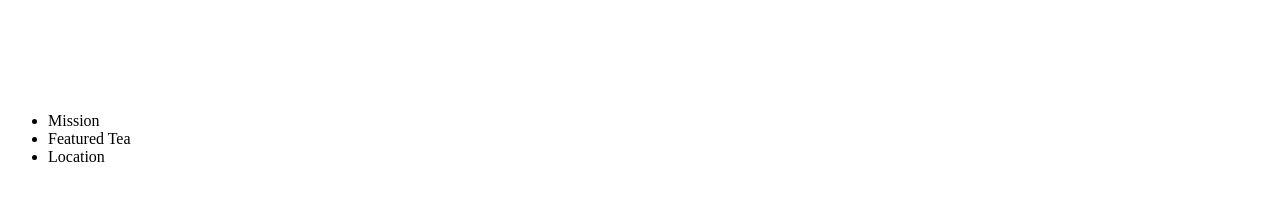
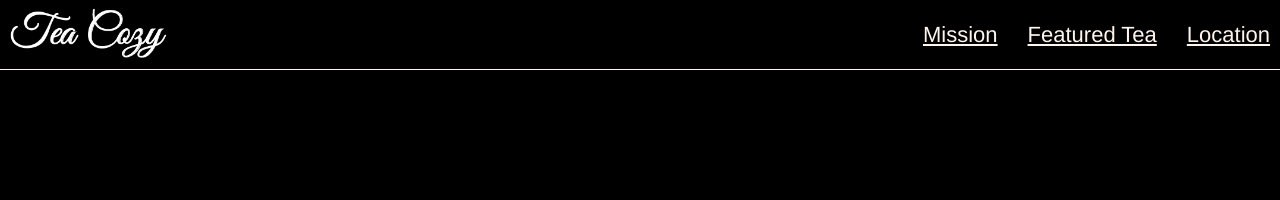
Before and after one commit to adi-igit/Tea-Cozy, a plain HTML site: page index.html in a window 1280 px wide. Drawn offline with Linux system fonts and the light colour scheme.

Commit message:
Add header tag in index.html

```diff
--- a/index.html
+++ b/index.html
@@ -1,22 +1,34 @@
 <!DOCTYPE html>
 <html lang="en">
   <head>
-  <meta charset="UTF-8">
-  <meta name="viewport" content="width=device-width, initial-scale=1.0">
+    <meta charset="UTF-8" />
+    <meta name="viewport" content="width=device-width, initial-scale=1.0" />
+    <link rel="stylesheet" href="style.css">
     <title>Tea Cozy</title>
   </head>
   <body>
+    <div class="bg-main"> <!-- bg-main replacement for body in order apply styles not on body -->
+      <!-- Header -->
       <header>
         <div>
-      <img src="images/img-tea-cozy-logo.png" alt="logo" title="logo" class="logo">
+          <img
+            src="images/img-tea-cozy-logo.png"
+            alt="logo"
+            title="logo"
+            class="logo"
+          />
         </div>
         <nav>
-      <ul>
-        <li><a>Mission</a></li>
-        <li><a>Featured Tea</a></li>
-        <li><a>Location</a></li>
+          <ul class="nav-ul">
+            <li><a href="#">Mission</a></li>
+            <li><a href="#">Featured Tea</a></li>
+            <li><a href="#">Location</a></li>
           </ul>
         </nav>
       </header>
+      <main>
+        <!-- Hero section -->
+      </main>
+    </div>
   </body>
 </html>
--- a/style.css
+++ b/style.css
@@ -7,4 +7,42 @@ html,
 body,
 :root {
   height: 100%;
+  font-family: Helvetica, sans-serif;
 }
+
+.bg-main {
+  height: 100%;
+  background-color: black;
+  color: seashell;
+  text-align: center;
+}
+
+a{
+  text-decoration: underline;
+  color: inherit;
+  font-size: 22px;
+}
+
+header{
+  position: fixed;
+  top: 0;
+  left: 0;
+  right: 0;
+  height: 69px;
+  display: flex;
+  justify-content: space-between;
+  align-items: center;
+  padding: 0px 10px;
+  border-bottom: 1px solid seashell;
+}
+
+.logo {
+  height: 50px;
+  object-fit: cover;
+}
+
+.nav-ul{
+  display: flex;
+  list-style: none;
+  gap: 30px;
+}
```
Lines whose indentation alone changed are shown as unchanged.
